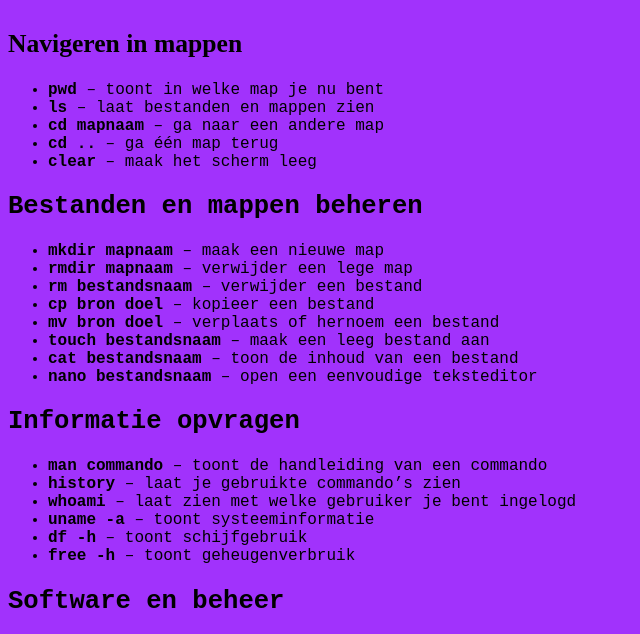
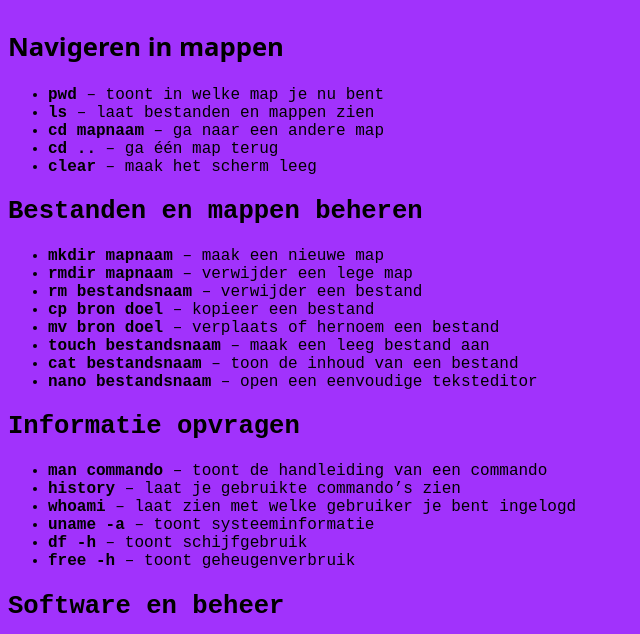
Before and after one commit to maxitaxi200967/linux-html, a plain HTML site: page index.html in a window 1280 px wide. Shown: the part 118-752 px from the top of the page, without its empty margins (0-640 px from the left). Drawn offline with Linux system fonts and the light colour scheme.

Commit message:
kop 1 font veranderd

```diff
--- a/style.css
+++ b/style.css
@@ -7,3 +7,4 @@ h2 {font-size: 160%;}
 div{font-family: 'Courier New', Courier, monospace;}
 .software{font-family: 'Segoe UI', Tahoma, Geneva, Verdana, sans-serif;}
 .titel{font-family: 'Trebuchet MS', 'Lucida Sans Unicode', 'Lucida Grande', 'Lucida Sans', Arial, sans-serif;}
+.kop1{font-family: system-ui, -apple-system, BlinkMacSystemFont, 'Segoe UI', Roboto, Oxygen, Ubuntu, Cantarell, 'Open Sans', 'Helvetica Neue', sans-serif;}
```
